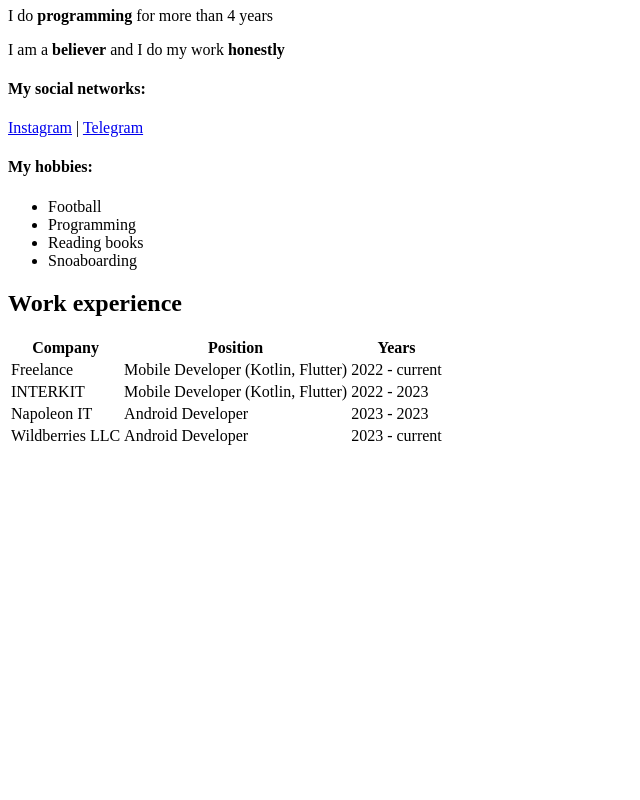
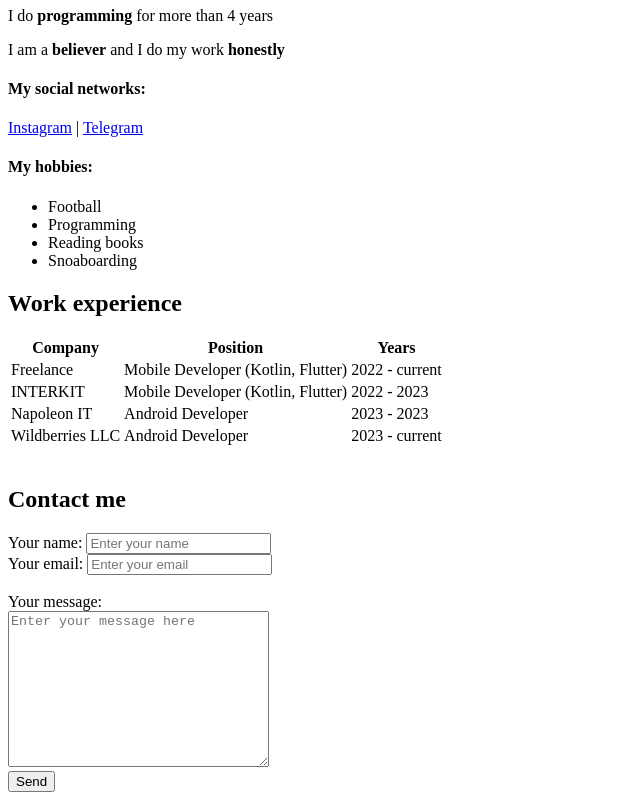
Before and after one commit to gobpblu/MaxAbramovCV, a plain HTML site: page index.html in a window 1280 px wide. Shown: the part 386-1186 px from the top of the page, without its empty margins (0-640 px from the left). Before the commit the page ends 842 px from the top, so only its background shows below. Drawn offline with Linux system fonts and the light colour scheme.

Commit message:
add contact form

```diff
--- a/index.html
+++ b/index.html
@@ -66,6 +66,31 @@
             </tr>
         </tbody>
     </table>
+
+    <br>
+
+    <form>
+        <h2>Contact me</h2>
+        <div>
+            <label for="text">Your name:</label>
+            <input type="name" id="name" placeholder="Enter your name">
+        </div>
+
+        <div>
+            <label for="email">Your email:</label>
+            <input type="email" id="email" placeholder="Enter your email">
+        </div>
+
+        <br>
+
+        <div>
+            <label for="message">Your message:</label>
+            <br>
+            <textarea name="message" id="message" cols="30" rows="10" placeholder="Enter your message here"></textarea>
+        </div>
+
+        <button>Send</button>
+    </form>
 </body>
 
 </html>
```
